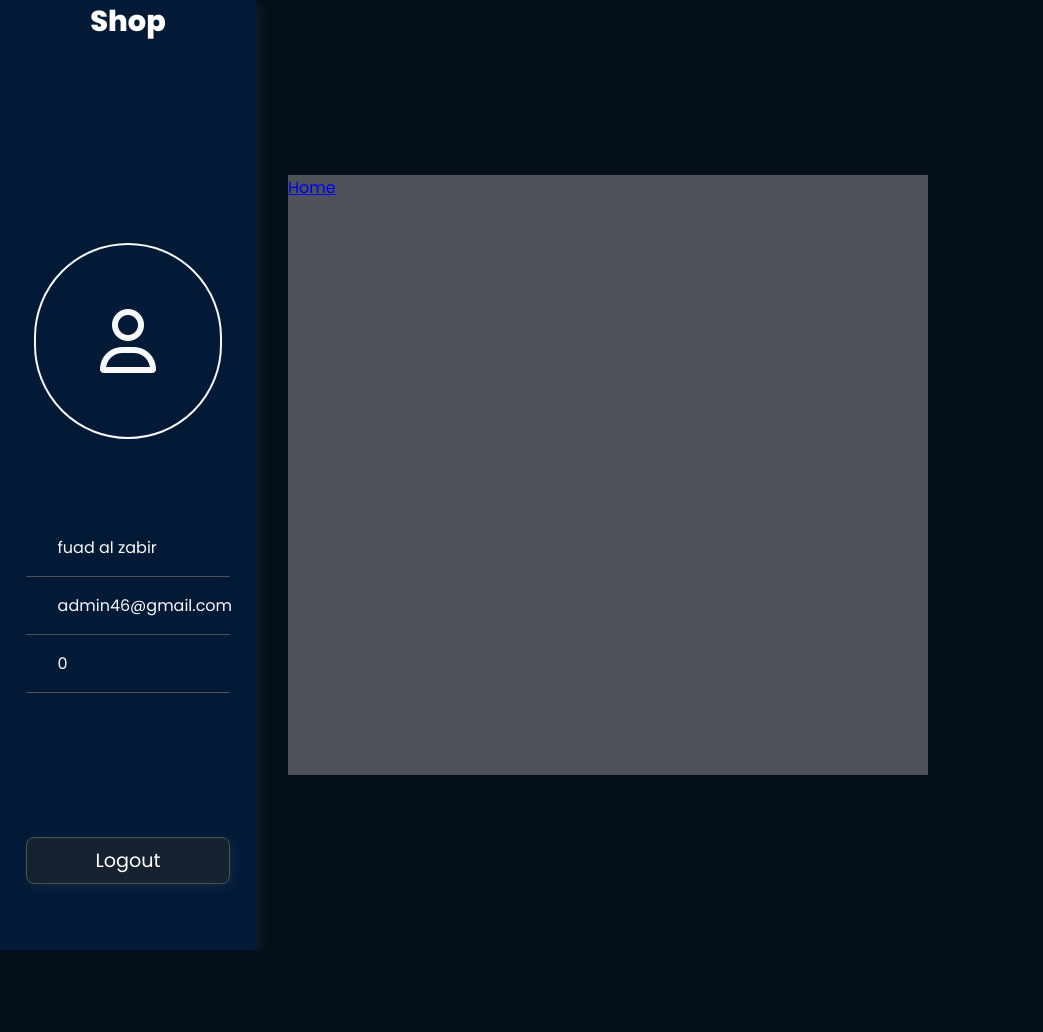
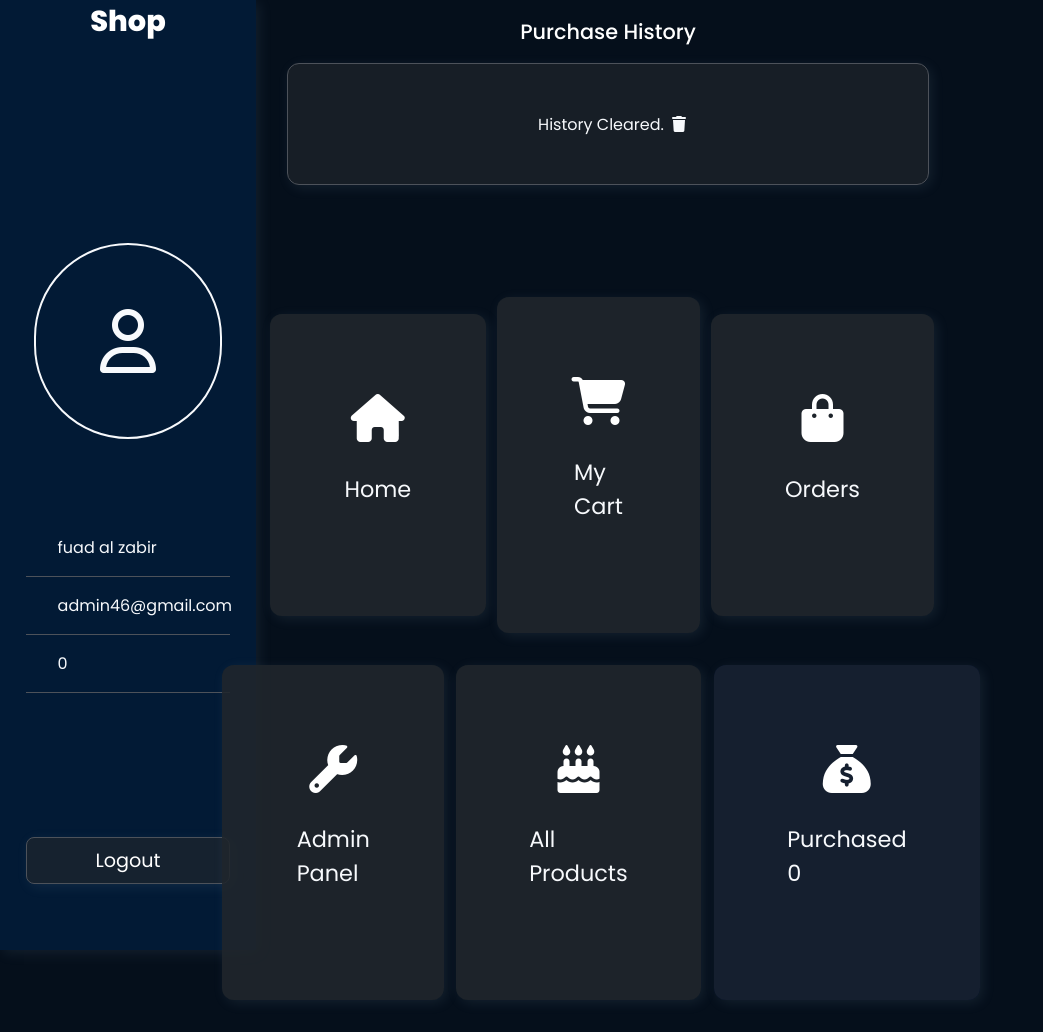
Before and after one commit to fuad46/Pitha-Ghor-Shop-with-PAYMENT-gateway, a Django app: page /done_order/ in a window 1280 px wide. Shown: the whole page, without its empty margins (0-1043 px from the left). Before the commit the page ends 950 px from the top, so only its background shows below. Run offline with Django 5.2, Linux system fonts and the light colour scheme; a user stored in the database is signed in; data that the repository does not hold is empty; some libraries are stand-ins or nearby versions.

Commit message:
user css updated

```diff
--- a/store/templates/dn-order.html
+++ b/store/templates/dn-order.html
@@ -25,6 +25,9 @@
   border-bottom: 1px solid #4d525a;
 
 }
+.main{
+  width: 100%;
+}
 .logout{
   margin-top: 72px;
   text-decoration: none;
@@ -38,8 +41,6 @@
 
 }
 .logout-link{
-  border: 1px solid #4d525a;
-
 
   background-color: #20262ca9;
   box-shadow: 03px 3px 13px rgba(150, 172, 197, 0.11);
@@ -53,7 +54,7 @@
   border-radius: 12px;
   color: #021a35;
   width: 80%;
-  transition: all 0.3s ease;;
+  transition: all 0.3s ease;
 }
 .price, .qty, .name, .date{
   width: 25%;
@@ -63,25 +64,104 @@
 .table{
   padding: 0;
   height: 120px;
-  margin-bottom: 2rem;
+  margin-bottom: 6rem;
+
 }
 .table1{
-  display: flex; flex-direction: column; width: 40%; align-items: center; justify-content: center;
+  display: flex; flex-direction: column; width: 40%; align-items: center; justify-content: start;
   width: 50%;
   padding: 1rem 2rem;
-
 
 }
 .date{
   padding: 0 ;
 
 }
-.table2{
+.table2, .table3{
+display: flex;
+align-items: center;
+justify-content: center;
+margin: 1rem;
   width: 100%;
-  height: 600px;
+
 }
-.other{
+.icon_content{
+  font-size: 3rem; border: none;  border-radius: 12px;
+}
+.content_container{
+  width: 95%; color: #FFFFFF;  text-decoration: none; padding: 0;
+  border-radius: 12px;
+
+
+}
+.content_container-link{
+  width:95%; color: #FFFFFF;  text-decoration: none; padding: 0;
+  background-color: #20262ca9;
+  /* box-shadow: 03px 3px 13px rgba(150, 172, 197, 0.11); */
+  border: 1px solid #4d525a;
+  border: 1px;
+  border-radius: 12px;
+  /* background-color: #021a35; */
+}
+h3, .h3{
+  font-size: 1.3rem;
+  color: #ffffff;
+  font-weight: 500;
+  display: flex;
+  justify-content: start;
+  margin-bottom: 1rem;
+
+}
+h4{
+  display: flex; align-items: center; justify-content: center; padding: 0;
+  color: #f7f9fc;
+  font-size: 1.4rem;
+  font-weight: 400;
   width: 100%;
+}
+.content{
+  display: flex; align-items: center; justify-content: center; flex-direction: column; padding: 5rem 5rem; box-sizing: border-box;
+
+  box-shadow: 03px 3px 13px rgba(150, 172, 197, 0.11);
+  border-radius: 12px;
+  background-color: #20262ca9;
+
+}
+.content:hover{
+  background-color: #021a35;
+  width: 102%;
+  transition: all 0.3s ease;
+}
+.c1{
+  background-color: #011135;
+
+  transition: all 0.3s ease;
+}
+.icon_clear{
+  font-size: 1rem;
+  color: #f7f9fc;
+  background: none; border: none;
+  display: flex; position: relative; top: -4rem; left: 5.5rem; cursor: pointer;
+}
+
+.clear{
+  display: flex; position: relative; left: 1.6rem; top: -1.5rem; border: none; background: none; color: #f7f9fc; opacity: 1;
+}
+.clear:hover{
+  opacity: 1; cursor: pointer; transition: all .8s ease;
+}
+.fa-trash{
+  font-size: 1rem; border: none; background: none; color: #f7f9fc; display: flex; position: relative; left: .5rem;
+}
+.del-con{
+  display: flex; flex-direction: column;
+}
+.del-title{
+  font-family: 8px; font-weight: 400; margin-top: .25rem;
+}
+.del-con:hover{
+  width: 2.1rem;
+  transition: all .8s ease;
 }
 </style>
 </head>
@@ -99,6 +179,8 @@
     </div>
 
       <div class="table1">
+        <div class="h3">Purchase History</div>
+      {% if done_orders %}
         {% for order in done_orders %}
 
             <div class="table">
@@ -106,13 +188,86 @@
               <div class="qty">Quantity: {{order.quantity}} </div>
               <div class="price">{{order.price}} BDT</div>
               <div class="date"> {{order.order_date}} </div>
+
+              <form class="clear" method="POST" action="{% url 'delete_dn_orders' order.id %}">
+                  {% csrf_token %}
+                  <button class="clear icon_clear" type="submit" name="action" value="del_dn_order">
+                    <div class="del-con"><i class="fa-solid fa-xmark"></i>
+                      <div class="del-title" style="font-size: 0.8rem;"> Clear </div>
+                    </div>
+                  </button>
+              </form>
+
             </div>
 
         {% endfor %}
+        {% else %}
+        <div class="table">History Cleared. <i class="fa-solid fa-trash"></i></div>
+            {% endif %}
+          <div class="table2">
+            <a class="content_container" href="{% url 'home' %}">
+              <div class="content_container-link">
+                <div class="content">
+                  <i class="fa-solid fa-house icon_content"></i>
+                  <h4>Home</h4>
+                </div>
+              </div>
+            </a>
 
-        <div class="table2" style="background-color: #4d525a;">
-          <div class="home"><a class="home" href="{% url 'home' %}">Home</a></div>
-        </div>
+            <a class="content_container" href="{% url 'cart' %}">
+              <div class="content_container-link">
+                <div class="content">
+                  <i class="fa-solid fa-cart-shopping icon_content"></i>
+                  <h4>My Cart</h4>
+                </div>
+              </div>
+            </a>
+
+            <a class="content_container" href="{% url 'orders' user_id=user.id %}">
+              <div class="content_container-link">
+                <div class="content">
+                  <i class="fa-solid fa-bag-shopping icon_content"></i>
+                  <h4>Orders</h4>
+                </div>
+              </div>
+            </a>
+          </div>
+
+          <div class="table3">
+            <a class="content_container" href="{% url 'user' %}">
+              <div class="content_container-link">
+                <div class="content">
+
+                  {% if user.is_superuser %}
+                  <i class="fa-solid fa-wrench icon_content"></i>
+                  <h4>Admin Panel</h4>
+                  {% else %}
+
+                  <i class="fa-solid fa-location-dot icon_content"></i>
+                  <h4>Address</h4>
+                  {% endif %}
+                </div>
+              </div>
+            </a>
+
+            <a class="content_container" href="{% url 'cart' %}">
+              <div class="content_container-link">
+                <div class="content">
+                  <i class="fa-solid fa-cake-candles icon_content"></i>
+                  <h4>All Products</h4>
+                </div>
+              </div>
+            </a>
+
+            <a class=" content_container " href="{% url 'done_order' %}">
+              <div class="content_container-link c1">
+                <div class="content">
+                  <i class="fa-solid fa-sack-dollar icon_content icon_content1"></i>
+                  <h4>Purchased {{count_dn_orders}}</h4>
+                </div>
+              </div>
+            </a>
+          </div>
       </div>
 
 </div>
--- a/store/urls.py
+++ b/store/urls.py
@@ -36,6 +36,7 @@ urlpatterns = [
 
 
   path('done_order/', views.done_order, name='done_order'),
+  path('done_order/<int:order_id>/delete/' , views.del_dn_orders, name='delete_dn_orders')
 
 
 ]
--- a/store/views.py
+++ b/store/views.py
@@ -56,7 +56,7 @@ def login_view(request):
 
 def logout_view(request):
     logout(request)
-    return render(request, 'home.html',{})
+    return redirect('home')
 
 @login_required
 def user_view(request):
@@ -74,7 +74,8 @@ def user_view(request):
 def done_order(request):
 
     done_orders = DoneOrder.objects.filter(user=request.user)
-    return render(request, 'dn-order.html', {'done_orders': done_orders})
+    count_dn_orders = DoneOrder.objects.filter(user=request.user).count()
+    return render(request, 'dn-order.html', {'done_orders': done_orders, 'count_dn_orders':count_dn_orders})
 
 # product
 
@@ -324,3 +325,15 @@ def delete_order(request, order_id):
 def all_products(request):
     products = Product.objects.all()
     return render(request, 'all-products.html', {'products':products})
+
+
+def del_dn_orders(request, order_id):
+    order = get_object_or_404(DoneOrder, id=order_id, user=request.user)
+    if request.method == 'POST':
+        action = request.POST.get('action')
+        if action == 'del_dn_order':
+            order.delete()
+            messages.success(request, 'Item Cleared')
+            return redirect('done_order')
+    messages.success(request, 'Invalid')
+    return redirect('done_order')
```
Also changed, not shown: static/css/dn-order.css (line endings or trailing spaces).
